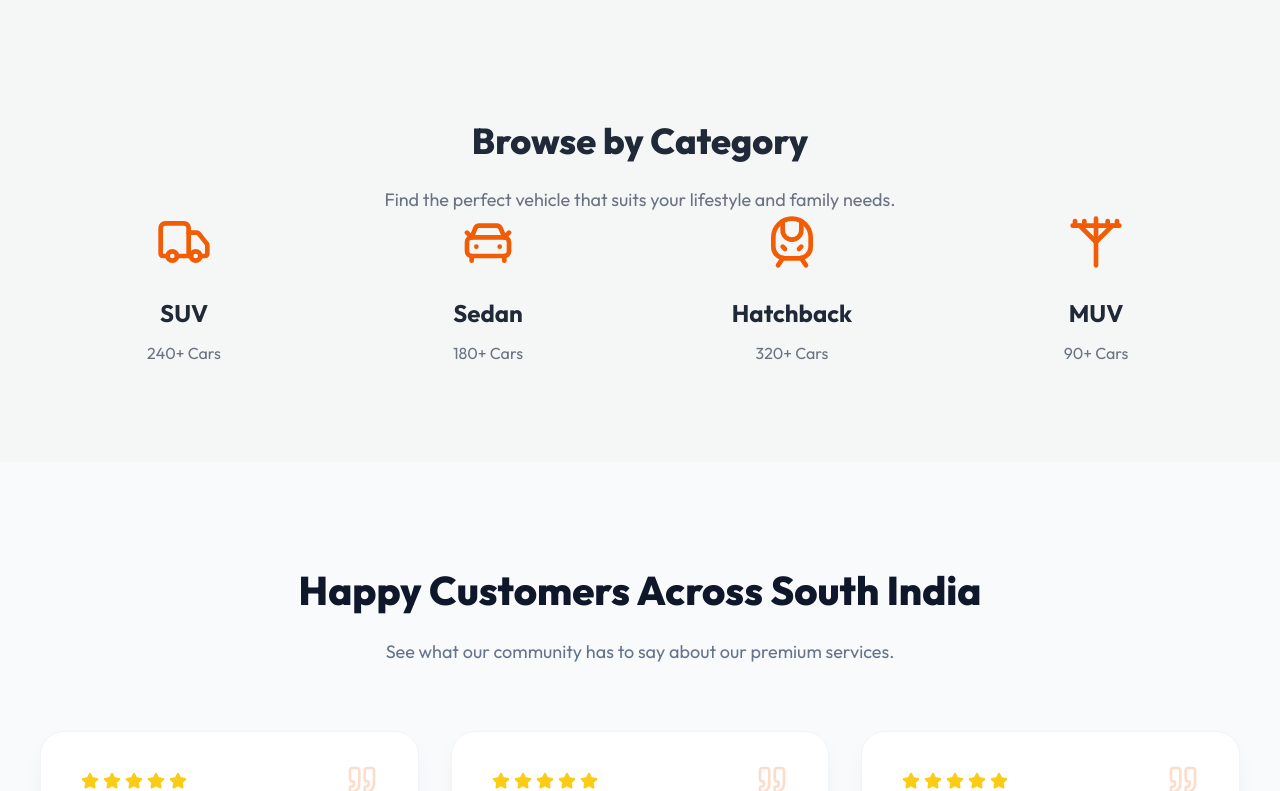
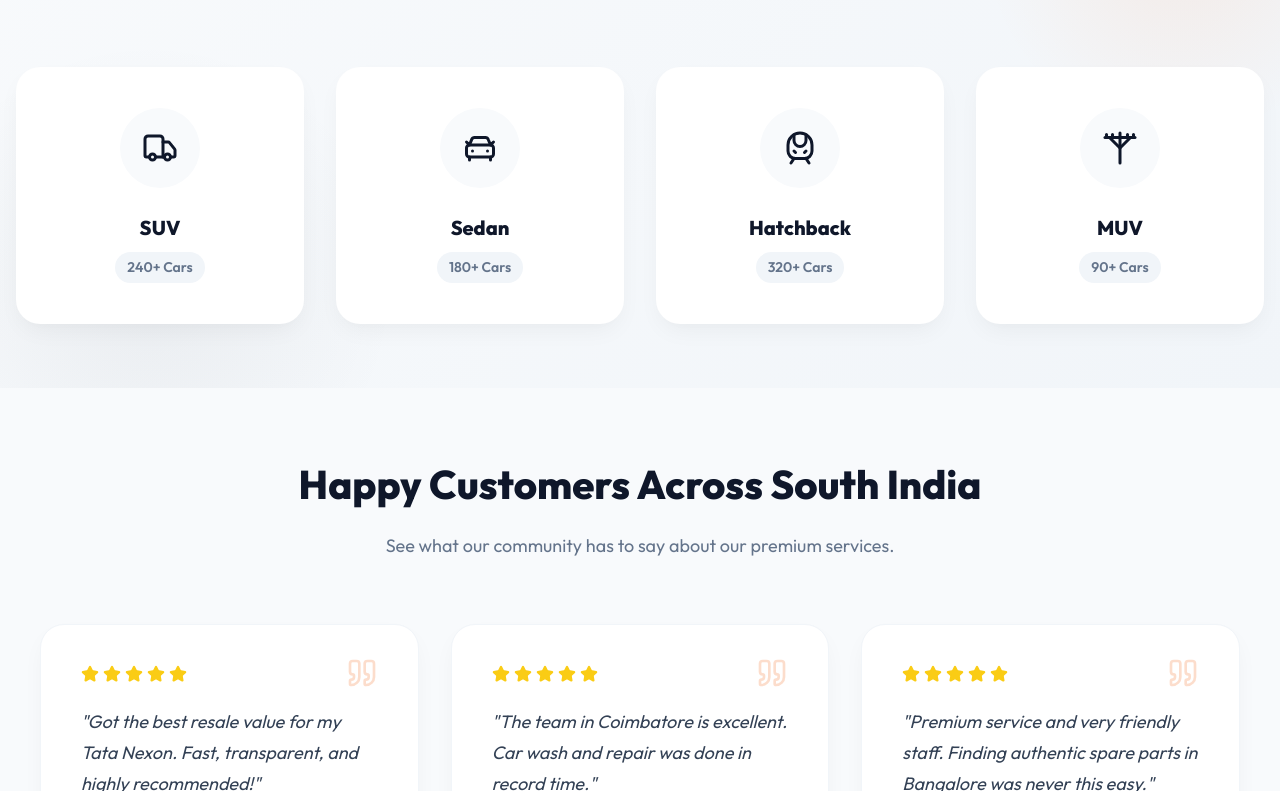
Before and after one commit to Premkumar8/CR, a React (Vite) app: page / in a window 1280 px wide. Shown: the part 2089-2880 px from the top of the page. Built offline with nearby package versions, Linux system fonts and the light colour scheme; no server answers.

Commit message:
feat: implement BrowseByCategory component and styling for featured cars, testimonials, and brand marquee sections

```diff
--- a/src/components/BrandMarquee.css
+++ b/src/components/BrandMarquee.css
@@ -1,6 +1,6 @@
 .brand-marquee-section {
   background-color: transparent;
-  padding: 4rem 0;
+  padding: 2rem 0;
   overflow: hidden;
   position: relative;
 }
--- /dev/null
+++ b/src/components/BrowseByCategory.css
@@ -0,0 +1,167 @@
+.category-section {
+  padding: 3rem 0 4rem 0;
+  background: linear-gradient(135deg, #f8fafc 0%, #f1f5f9 100%);
+  position: relative;
+  overflow: hidden;
+}
+
+/* Decorative background elements */
+.category-section::before {
+  content: '';
+  position: absolute;
+  top: -100px;
+  right: -100px;
+  width: 400px;
+  height: 400px;
+  background: radial-gradient(circle, rgba(242, 92, 5, 0.08) 0%, transparent 70%);
+  border-radius: 50%;
+  pointer-events: none;
+}
+
+.category-section::after {
+  content: '';
+  position: absolute;
+  bottom: -150px;
+  left: -100px;
+  width: 500px;
+  height: 500px;
+  background: radial-gradient(circle, rgba(15, 23, 42, 0.05) 0%, transparent 70%);
+  border-radius: 50%;
+  pointer-events: none;
+}
+
+.category-header {
+  text-align: center;
+  margin-bottom: 4rem;
+  position: relative;
+  z-index: 2;
+}
+
+.category-title {
+  font-size: 2.75rem;
+  font-weight: 900;
+  color: #0f172a;
+  margin-bottom: 1rem;
+  letter-spacing: -0.025em;
+}
+
+.category-subtitle {
+  font-size: 1.125rem;
+  color: #64748b;
+  max-width: 600px;
+  margin: 0 auto;
+}
+
+.category-grid {
+  display: grid;
+  grid-template-columns: repeat(2, 1fr);
+  gap: 2rem;
+  position: relative;
+  z-index: 2;
+}
+
+@media (min-width: 768px) {
+  .category-grid {
+    grid-template-columns: repeat(4, 1fr);
+  }
+}
+
+.category-card {
+  background: white;
+  border-radius: 24px;
+  padding: 2.5rem 1.5rem;
+  display: flex;
+  flex-direction: column;
+  align-items: center;
+  text-align: center;
+  cursor: pointer;
+  box-shadow: 0 10px 25px -5px rgba(0, 0, 0, 0.05), 0 8px 10px -6px rgba(0, 0, 0, 0.01);
+  border: 1px solid rgba(255, 255, 255, 0.5);
+  transition: all 0.5s cubic-bezier(0.4, 0, 0.2, 1);
+  position: relative;
+  overflow: hidden;
+  /* Initial state for animation */
+  opacity: 0;
+  transform: translateY(40px);
+}
+
+/* Staggered animation classes triggered by JS */
+.category-card.animate-in {
+  opacity: 1;
+  transform: translateY(0);
+}
+
+.category-card::before {
+  content: '';
+  position: absolute;
+  top: 0;
+  left: 0;
+  width: 100%;
+  height: 100%;
+  background: linear-gradient(135deg, rgba(242, 92, 5, 0) 0%, rgba(242, 92, 5, 0.03) 100%);
+  opacity: 0;
+  transition: opacity 0.5s ease;
+}
+
+.category-card:hover {
+  transform: translateY(-12px);
+  box-shadow: 0 25px 50px -12px rgba(242, 92, 5, 0.15);
+  border-color: rgba(242, 92, 5, 0.2);
+}
+
+.category-card:hover::before {
+  opacity: 1;
+}
+
+.icon-wrapper {
+  width: 80px;
+  height: 80px;
+  border-radius: 50%;
+  background: #f8fafc;
+  display: flex;
+  align-items: center;
+  justify-content: center;
+  margin-bottom: 1.5rem;
+  color: #0f172a;
+  transition: all 0.5s cubic-bezier(0.4, 0, 0.2, 1);
+  position: relative;
+  z-index: 2;
+}
+
+.category-card:hover .icon-wrapper {
+  background: #f25c05;
+  color: white;
+  transform: scale(1.1) rotate(5deg);
+  box-shadow: 0 10px 20px -5px rgba(242, 92, 5, 0.4);
+}
+
+.category-name {
+  font-size: 1.25rem;
+  font-weight: 800;
+  color: #0f172a;
+  margin-bottom: 0.5rem;
+  position: relative;
+  z-index: 2;
+  transition: color 0.3s ease;
+}
+
+.category-card:hover .category-name {
+  color: #f25c05;
+}
+
+.category-count {
+  font-size: 0.875rem;
+  font-weight: 600;
+  color: #64748b;
+  position: relative;
+  z-index: 2;
+  background: #f1f5f9;
+  padding: 0.25rem 0.75rem;
+  border-radius: 9999px;
+  transition: all 0.3s ease;
+}
+
+.category-card:hover .category-count {
+  background: rgba(242, 92, 5, 0.1);
+  color: #d95304;
+}
--- a/src/components/BrowseByCategory.jsx
+++ b/src/components/BrowseByCategory.jsx
@@ -1,59 +1,63 @@
-import React from 'react';
+import React, { useEffect, useRef, useState } from 'react';
 import { useTranslation } from 'react-i18next';
 import { CarFront, TrainFront, Truck, UtilityPole } from 'lucide-react';
+import './BrowseByCategory.css';
 
 const BrowseByCategory = () => {
   const { t } = useTranslation();
-  const [isVisible, setIsVisible] = React.useState(false);
-  const sectionRef = React.useRef(null);
+  const [isVisible, setIsVisible] = useState(false);
+  const sectionRef = useRef(null);
 
-  React.useEffect(() => {
+  useEffect(() => {
     const observer = new IntersectionObserver(
       ([entry]) => {
+        // Trigger as soon as even 5% of the section is visible
         if (entry.isIntersecting) {
           setIsVisible(true);
           observer.disconnect();
         }
       },
-      { threshold: 0.2 }
+      { threshold: 0.05, rootMargin: '0px 0px -50px 0px' }
     );
 
     if (sectionRef.current) {
       observer.observe(sectionRef.current);
     }
 
-    return () => observer.disconnect();
+    return () => {
+      if (observer) observer.disconnect();
+    };
   }, []);
 
   const categories = [
-    { id: 'suv', name: t('categories.suv'), icon: <Truck size={56} className="text-primary mb-6 transition-transform duration-300 group-hover:scale-110" />, count: '240+ Cars' },
-    { id: 'sedan', name: t('categories.sedan'), icon: <CarFront size={56} className="text-primary mb-6 transition-transform duration-300 group-hover:scale-110" />, count: '180+ Cars' },
-    { id: 'hatchback', name: t('categories.hatchback'), icon: <TrainFront size={56} className="text-primary mb-6 transition-transform duration-300 group-hover:scale-110" />, count: '320+ Cars' },
-    { id: 'muv', name: t('categories.muv'), icon: <UtilityPole size={56} className="text-primary mb-6 transition-transform duration-300 group-hover:scale-110" />, count: '90+ Cars' },
+    { id: 'suv', name: t('categories.suv'), icon: <Truck size={36} />, count: '240+ Cars' },
+    { id: 'sedan', name: t('categories.sedan'), icon: <CarFront size={36} />, count: '180+ Cars' },
+    { id: 'hatchback', name: t('categories.hatchback'), icon: <TrainFront size={36} />, count: '320+ Cars' },
+    { id: 'muv', name: t('categories.muv'), icon: <UtilityPole size={36} />, count: '90+ Cars' },
   ];
 
   return (
-    <section ref={sectionRef} className="py-24 bg-white border-t border-border overflow-hidden">
-      <div className="container">
-        <div className="text-center mb-16">
-          <h2 className="text-4xl font-extrabold mb-4 text-main">{t('categories.title')}</h2>
-          <p className="text-muted text-lg max-w-2xl mx-auto">
+    <section ref={sectionRef} className="category-section">
+      <div className="container mx-auto px-4">
+        <div className="category-header">
+          <h2 className="category-title">{t('categories.title')}</h2>
+          <p className="category-subtitle">
             Find the perfect vehicle that suits your lifestyle and family needs.
           </p>
         </div>
 
-        <div className="grid grid-cols-2 md:grid-cols-4 gap-8">
+        <div className="category-grid">
           {categories.map((category, index) => (
             <div
               key={category.id}
-              className={`group flex flex-col items-center justify-center p-10 bg-background rounded-2xl cursor-pointer border border-transparent hover:border-gray-200 transform transition-all duration-700 ease-out hover:bg-white hover:shadow-xl hover:-translate-y-2 ${
-                isVisible ? 'opacity-100 translate-y-0' : 'opacity-0 translate-y-16'
-              }`}
+              className={`category-card ${isVisible ? 'animate-in' : ''}`}
               style={{ transitionDelay: isVisible ? `${index * 150}ms` : '0ms' }}
             >
-              {category.icon}
-              <h3 className="text-2xl font-bold text-main mb-2">{category.name}</h3>
-              <p className="text-muted font-medium">{category.count}</p>
+              <div className="icon-wrapper">
+                {category.icon}
+              </div>
+              <h3 className="category-name">{category.name}</h3>
+              <span className="category-count">{category.count}</span>
             </div>
           ))}
         </div>
--- a/src/components/FeaturedCars.css
+++ b/src/components/FeaturedCars.css
@@ -1,5 +1,5 @@
 .featured-section {
-  padding: 4rem 1.5rem;
+  padding: 2rem 1.5rem 1rem 1.5rem;
   max-width: 1200px;
   margin: 0 auto;
 }
@@ -49,7 +49,7 @@
 .featured-swiper-container {
   position: relative;
   /* Extra padding at bottom for pagination dots */
-  padding-bottom: 4rem !important;
+  padding-bottom: 3rem !important;
 }
 
 /* Ensure all slides are exactly the same height */
--- a/src/components/Testimonials.css
+++ b/src/components/Testimonials.css
@@ -1,5 +1,5 @@
 .testimonials-section {
-  padding: 6rem 1.5rem;
+  padding: 4rem 1.5rem;
   background-color: #f8fafc;
 }
 
```
